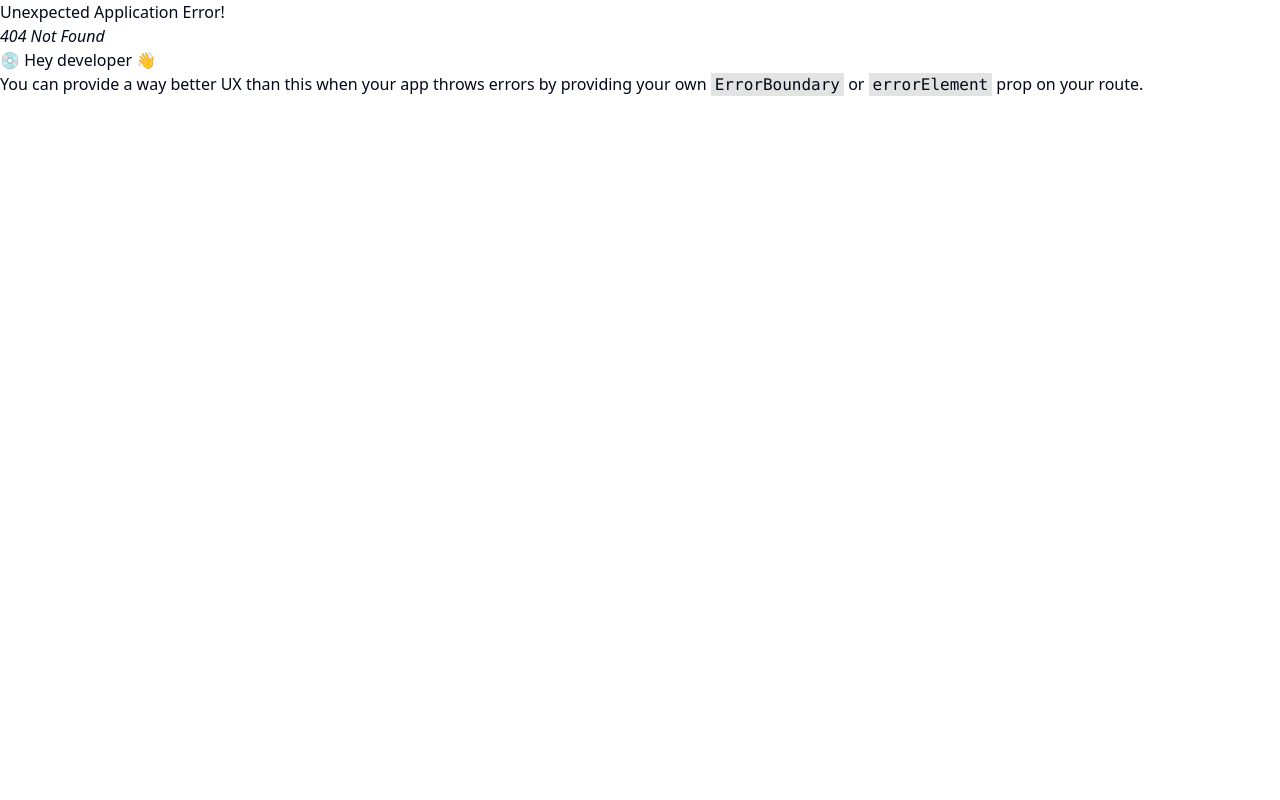
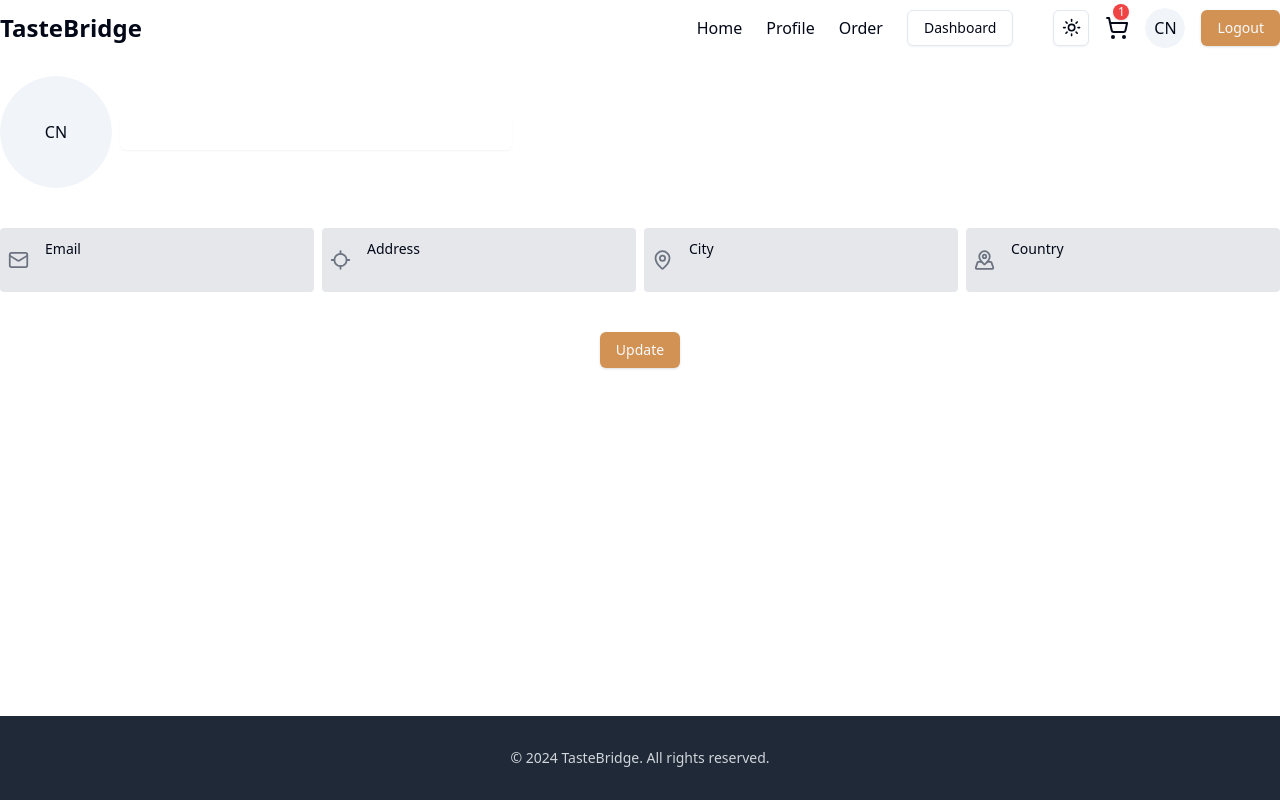
Before and after one commit to pranay-code24/Taste-Bridge, a React (Vite) app: page /profile in a window 1280 px wide. Before the commit this address had no page. Built offline with nearby package versions, Linux system fonts and the light colour scheme.

Commit message:
Updated Profile Page

```diff
--- a/src/MainLayout.tsx
+++ /dev/null
@@ -1,7 +0,0 @@
-const MainLayout = () => {
-  return (
-    <div>MainLayout</div>
-  )
-}
-
-export default MainLayout
--- /dev/null
+++ b/src/components/Footer.tsx
@@ -0,0 +1,11 @@
+const Footer = () => {
+  return (
+    <footer className="bg-gray-800 text-center text-gray-300 py-8 px-4">
+      <p className="text-sm">
+          &copy; 2024 TasteBridge. All rights reserved.
+        </p>
+    </footer>
+  );
+};
+
+export default Footer;
--- /dev/null
+++ b/src/components/HeroSection.tsx
@@ -0,0 +1,38 @@
+import { useState } from "react"
+import { Input } from "./ui/input";
+import { Search } from "lucide-react";
+import { Button } from "./ui/button";
+import HeroImage from "@/assets/hero_pizza.jpg"    // @ points to the root folder
+
+const HeroSection = () => {
+    const [searchText, setSearchText] = useState<string>("");
+    return (
+        <div className="flex flex-col md:flex-row max-w-7xl mx-auto md:p-10 rounded-lg items-center justify-center m-4 gap-20">
+            <div className="flex flex-col gap-10 md:w-[40%]">
+                <div className="flex flex-col gap-5">
+                    <h1 className="font-bold md:font-extrabold md:text-5xl text-4xl">Order Food anytime & anywhere</h1>
+                    <p className="text-gray-500">Hey! Our Delicious food is waiting for you, we are always near to you.</p>
+                </div>
+                <div className="relative flex items-center gap-2">
+                    <Input
+                        type="text"
+                        value={searchText}
+                        onChange={(e) => setSearchText(e.target.value)}
+                        className="pl-10 shadow-lg"
+                    />
+                    <Search className="text-gray-500 absolute inset-y-2 left-2"/>
+                    <Button className="bg-orange hover:bg-hoverOrange">Search</Button>
+                </div>
+            </div>
+            <div>
+                <img
+                src={HeroImage}
+                alt=""
+                className="object-cover w-full max-h-[500px]"
+                />
+            </div>
+        </div>
+    )
+}
+
+export default HeroSection
--- a/src/components/Navbar.tsx
+++ b/src/components/Navbar.tsx
@@ -110,7 +110,7 @@ const MobileNavbar = () => {
             </SheetTrigger>
             <SheetContent className="flex flex-col">
                 <SheetHeader className="flex flex-row items-center justify-between mt-2">
-                    <SheetTitle>Taste Bridge</SheetTitle>
+                    <SheetTitle>TasteBridge</SheetTitle>
                     <DropdownMenu>
                         <DropdownMenuTrigger asChild>
                             <Button variant="outline" size="icon">
--- /dev/null
+++ b/src/components/Profile.tsx
@@ -0,0 +1,133 @@
+import { Loader2, LocateIcon, Mail, MapPin, MapPinHouse, MapPinnedIcon, Plus } from "lucide-react"
+import { Avatar, AvatarFallback, AvatarImage } from "./ui/avatar"
+import React, { FormEvent, useRef, useState } from "react";
+import { Input } from "./ui/input";
+import { Label } from "./ui/label";
+import { Button } from "./ui/button";
+
+const Profile = () => {
+    const [profileData, setProfileData] = useState({
+        fullname: "",
+        email: "",
+        address: "",
+        city: "",
+        country: "",
+        profilePicture: "",
+    })
+    const imageRef = useRef<HTMLInputElement | null>(null);
+    const [selectedProfilePicture, setSelectedProfilePicture] = useState<string>("");
+    const loading = false;
+    const fileChangeHandler = (e: React.ChangeEvent<HTMLInputElement>) => {
+        const file = e.target.files?.[0];
+        if(file) {
+            const reader = new FileReader();
+            reader.onloadend = () => {
+                const result = reader.result as string;
+                setSelectedProfilePicture(result);
+                setProfileData((prevData) => ({
+                    ...prevData,
+                    profilePicture: result,
+                }))
+            };
+            reader.readAsDataURL(file);
+        }
+    }
+
+    const changeHandler = (e:React.ChangeEvent<HTMLInputElement>) => {
+        const {name, value} = e.target;
+        setProfileData({...profileData, [name]:value});
+    }
+
+    const updateProfileHandler = (e:FormEvent<HTMLFormElement>) => {
+        e.preventDefault();
+        // update profile api implementation start
+    }
+
+    return (
+        <form onSubmit={updateProfileHandler} className="max-w-7xl mx-auto my-5">
+            <div className="flex items-center justify-between">
+                <div className="flex items-center gap-2">
+                    <Avatar className="relative md:w-28 md:h-28 w-20 h-20">
+                        <AvatarImage src={selectedProfilePicture}/>
+                        <AvatarFallback>CN</AvatarFallback>
+                        <input ref={imageRef} className="hidden" type="file" accept="image/*" onChange={fileChangeHandler}/>
+                        <div onClick={() => imageRef.current?.click()} className="absolute inset-0 flex items-center justify-center opacity-0 hover:opacity-100 transition-opacity duration-300 bg-black bg-opacity-50 rounded-full cursor-pointer">
+                            <Plus className="text-white w-8 h-8"/>
+                        </div>
+                    </Avatar>
+                    <Input
+                    type="text"
+                    name="fullname"
+                    value={profileData.fullname}
+                    onChange={changeHandler}
+                    className="font-bold text-2xl outline-none border-none focus-visible:ring-transparent"
+                    />
+                </div>
+            </div>
+            <div className="grid md:grid-cols-4 md:gap-2 gap-3 my-10">
+                <div className="flex items-center gap-4 rounded-sm p-2 bg-gray-200">
+                    <Mail className="text-gray-500"/>
+                    <div className="w-full">
+                        <Label>Email</Label>
+                        <input
+                        name="email"
+                        value={profileData.email}
+                        onChange={changeHandler}
+                        className="w-full text-gray-600 bg-transparent focus-visible:ring-0 focus-visible:border-transparent outline-none border-none"
+                        />
+                    </div>
+                </div>
+                <div className="flex items-center gap-4 rounded-sm p-2 bg-gray-200">
+                    <LocateIcon className="text-gray-500"/>
+                    <div className="w-full">
+                        <Label>Address</Label>
+                        <input
+                        name="address"
+                        value={profileData.address}
+                        onChange={changeHandler}
+                        className="w-full text-gray-600 bg-transparent focus-visible:ring-0 focus-visible:border-transparent outline-none border-none"
+                        />
+                    </div>
+                </div>
+                <div className="flex items-center gap-4 rounded-sm p-2 bg-gray-200">
+                    <MapPin className="text-gray-500"/>
+                    <div className="w-full">
+                        <Label>City</Label>
+                        <input
+                        name="city"
+                        value={profileData.city}
+                        onChange={changeHandler}
+                        className="w-full text-gray-600 bg-transparent focus-visible:ring-0 focus-visible:border-transparent outline-none border-none"
+                        />
+                    </div>
+                </div>
+                <div className="flex items-center gap-4 rounded-sm p-2 bg-gray-200">
+                    <MapPinnedIcon className="text-gray-500"/>
+                    <div className="w-full">
+                        <Label>Country</Label>
+                        <input
+                        name="country"
+                        value={profileData.country}
+                        onChange={changeHandler}
+                        className="w-full text-gray-600 bg-transparent focus-visible:ring-0 focus-visible:border-transparent outline-none border-none"
+                        />
+                    </div>
+                </div>
+            </div>
+            <div className="text-center">
+                {
+                    loading ? (
+                        <Button disabled className="bg-orange hover:bg-hoverOrange">
+                            <Loader2 className="mr-2 h-4 w-4 animate-spin"/>
+                            Please wait
+                        </Button>
+                    ) : (
+                        <Button className="bg-orange hover:bg-hoverOrange">Update</Button>
+                    )
+                }
+            </div>
+        </form>
+    )
+}
+
+export default Profile
--- /dev/null
+++ b/src/layout/MainLayout.tsx
@@ -0,0 +1,24 @@
+import Footer from "@/components/Footer"
+import Navbar from "@/components/Navbar"
+import { Outlet } from "react-router-dom"
+
+const MainLayout = () => {
+  return (
+    <div className="flex flex-col min-h-screen m-2 md:m-0">
+        {/* Navbar */}
+        <header>
+            <Navbar/>
+        </header>
+        {/* Main Content */}
+        <div className="flex-1">
+            <Outlet/>
+        </div>
+        {/* Footer */}
+        <footer>
+            <Footer/>
+        </footer>
+    </div>
+  )
+}
+
+export default MainLayout
```
Also changed, not shown: src/App.tsx (+14 -8 lines), src/assets/hero_pizza.jpg (added).
